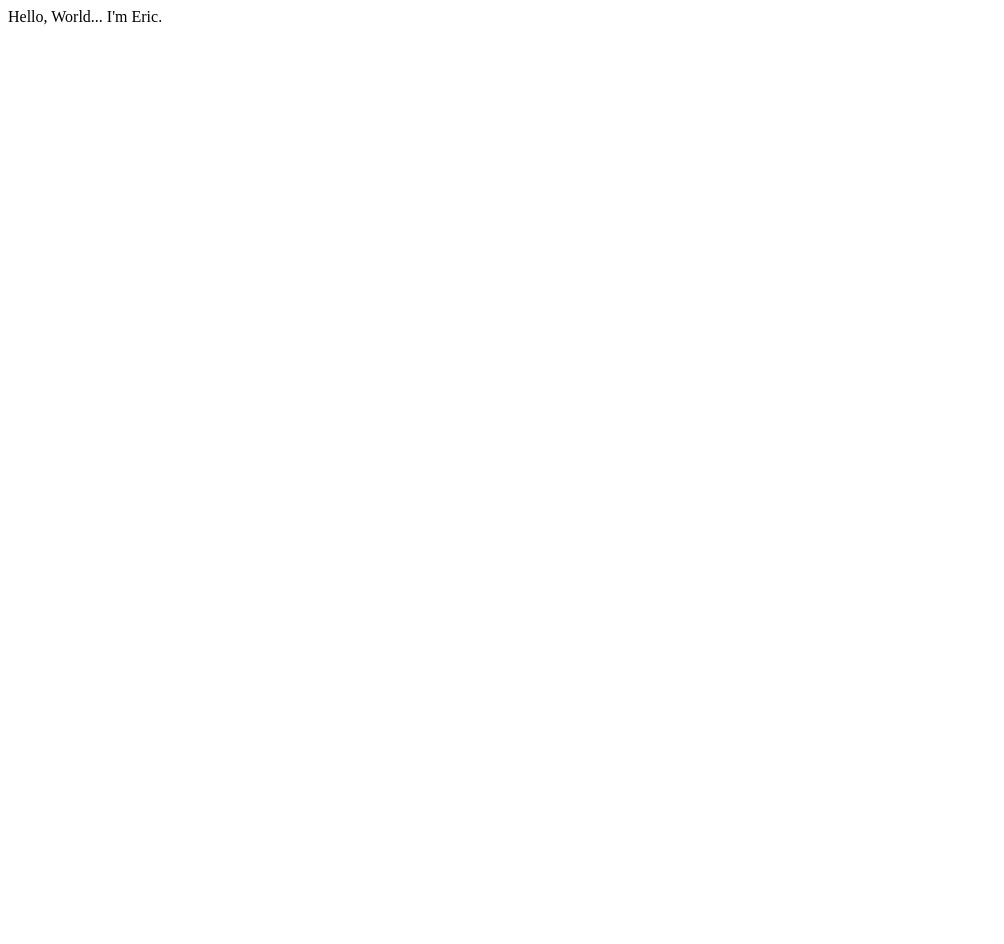
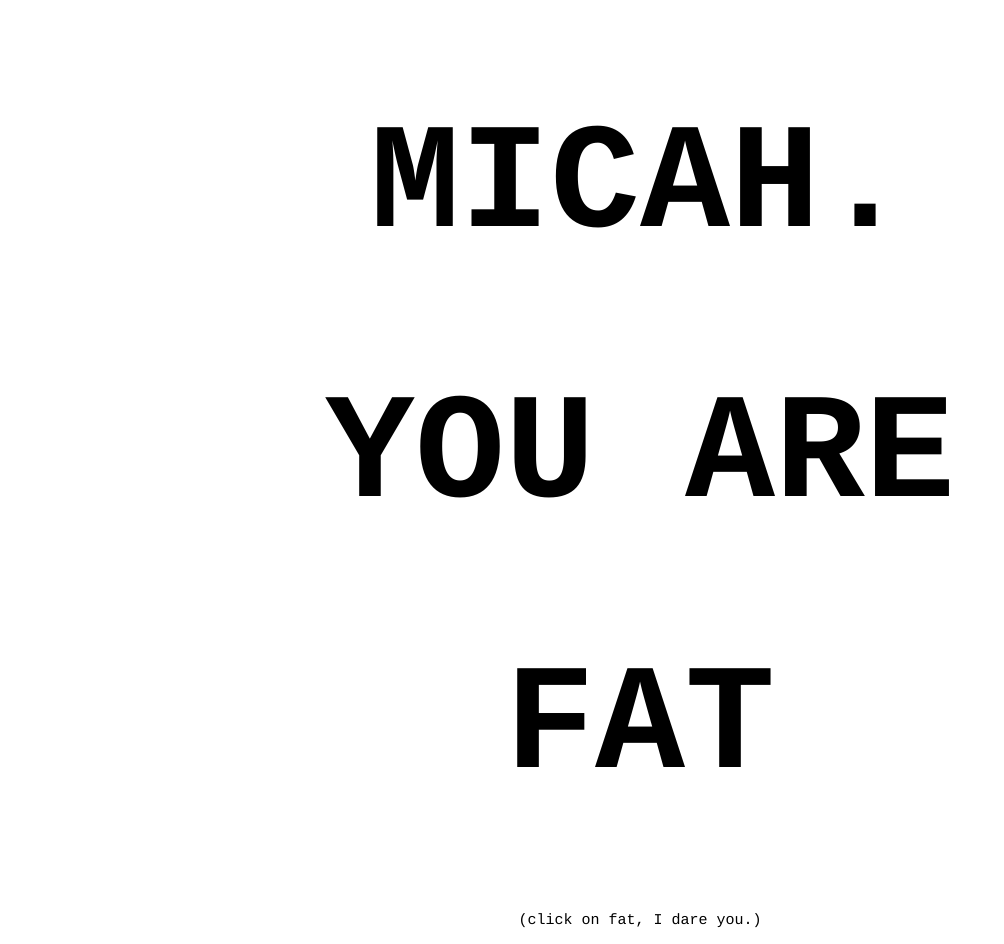
Before and after one commit to atherton/atherton.github.io, a plain HTML site: page index.html in a window 1280 px wide. Shown: the whole page, without its empty margins (0-1004 px from the left). Before the commit the page ends 800 px from the top, so only its background shows below. Drawn offline with Linux system fonts and the light colour scheme.

Commit message:
TB12 so mean

```diff
--- a/index.html
+++ b/index.html
@@ -1 +1,17 @@
-Hello, World... I'm Eric.
+<!DOCTYPE html>
+<html>
+<title>@atherton</title>
+<head>
+    <link rel="stylesheet" href="style.css">
+</head>
+
+<body>
+
+<h1><a href="">MICAH.</a></h1>
+<h1><a href="">YOU ARE</a></h1>
+<h1><a href="http://www.bostonherald.com/sites/default/files/styles/gallery/public/media/ap/96e39717e82840bd8cf19a2459f2761f.jpg?itok=xxqCBLlJ">FAT</a></h1>
+
+<p>(click on fat, I dare you.)</p>
+
+</body>
+</html>
--- /dev/null
+++ b/style.css
@@ -0,0 +1,21 @@
+h1 {
+    font-family: courier;
+    font-size: 150px;
+    text-align: center;
+}
+
+a {
+    color: black;
+    text-decoration: none;
+}
+
+a:hover {
+    color: hotpink;
+    font-size: 225px;
+}
+
+p {
+    font-family: courier;
+    font-size: 15px;
+    text-align: center;
+}
```
